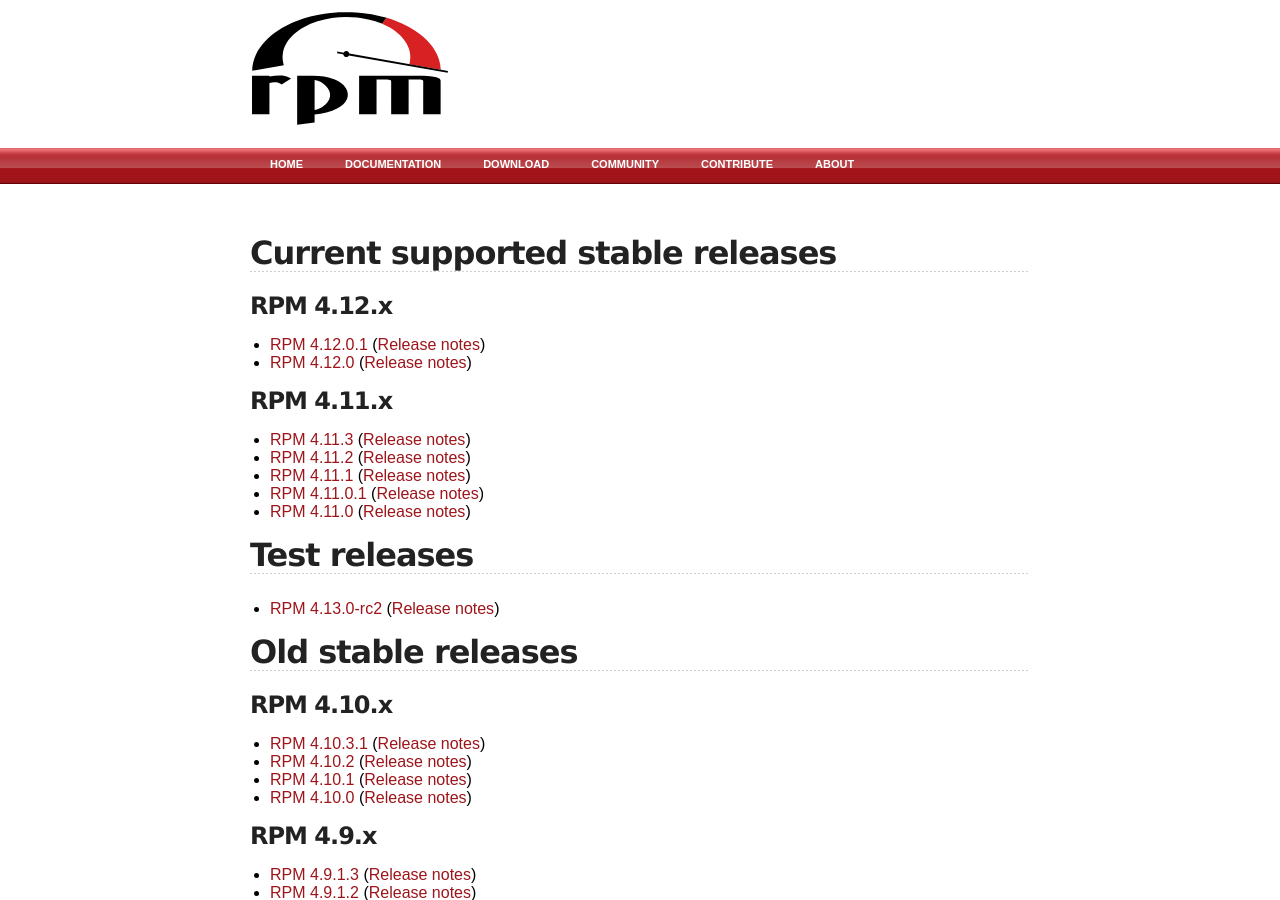
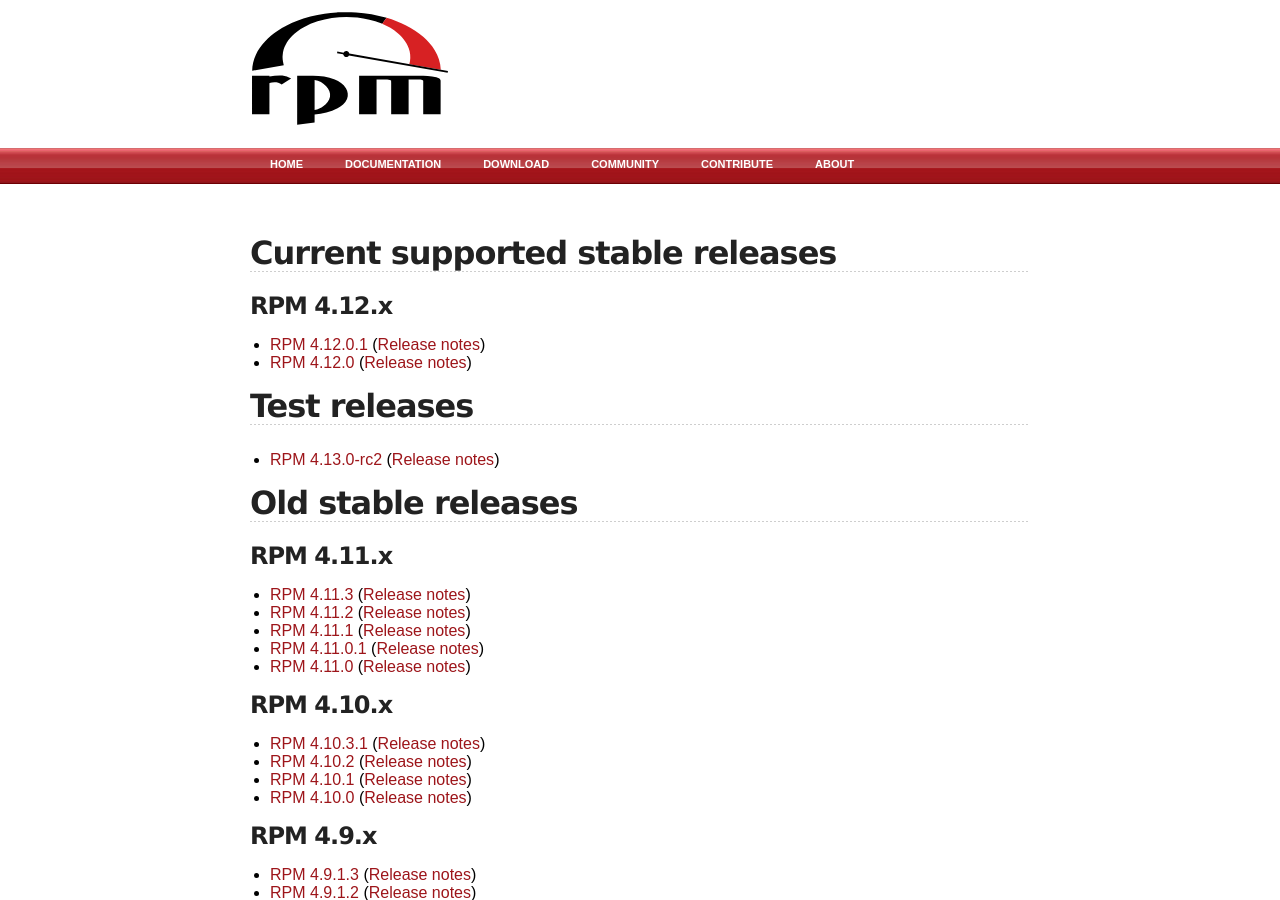
Before and after one commit to rpm-software-management/rpm-web, a Jekyll site: the page built from download.md, in a window 1280 px wide and 900 px high. Built offline with Jekyll 4.4.1, drawn with Linux system fonts in a browser that asks for light colours; part of the change alters nothing that is shown.

```diff
--- a/download.md
+++ b/download.md
@@ -10,6 +10,12 @@ title: Download source
 * [RPM 4.12.0.1](http://rpm.org/releases/rpm-4.12.x/rpm-4.12.0.1.tar.bz2) ([Release notes](wiki/Releases/4.12.0.1.html))
 * [RPM 4.12.0](http://rpm.org/releases/rpm-4.12.x/rpm-4.12.0.tar.bz2) ([Release notes](wiki/Releases/4.12.0.html))
 
+## Test releases
+
+* [RPM 4.13.0-rc2](http://rpm.org/releases/testing/rpm-4.13.0-rc2.tar.bz2) ([Release notes](wiki/Releases/4.13.0.html))
+
+## Old stable releases
+
 ### RPM 4.11.x
 
 * [RPM 4.11.3](http://rpm.org/releases/rpm-4.11.x/rpm-4.11.3.tar.bz2) ([Release notes](wiki/Releases/4.11.3.html))
@@ -17,12 +23,6 @@ title: Download source
 * [RPM 4.11.1](http://rpm.org/releases/rpm-4.11.x/rpm-4.11.1.tar.bz2) ([Release notes](wiki/Releases/4.11.1.html))
 * [RPM 4.11.0.1](http://rpm.org/releases/rpm-4.11.x/rpm-4.11.0.1.tar.bz2) ([Release notes](wiki/Releases/4.11.0.1.html))
 * [RPM 4.11.0](http://rpm.org/releases/rpm-4.11.x/rpm-4.11.0.tar.bz2) ([Release notes](wiki/Releases/4.11.0.html))
-
-## Test releases
-
-* [RPM 4.13.0-rc2](http://rpm.org/releases/testing/rpm-4.13.0-rc2.tar.bz2) ([Release notes](wiki/Releases/4.13.0.html))
-
-## Old stable releases
 
 
 ### RPM 4.10.x
```
